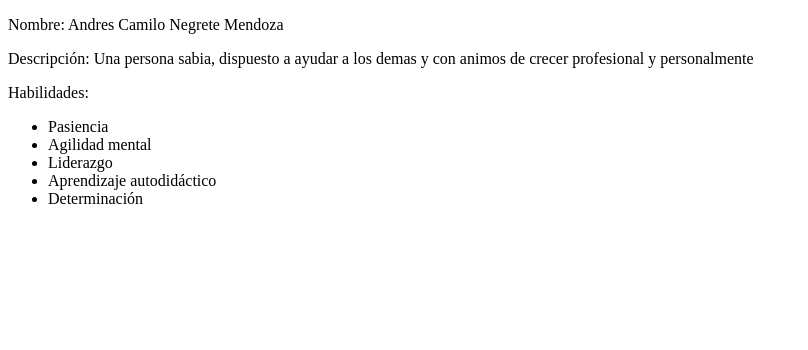
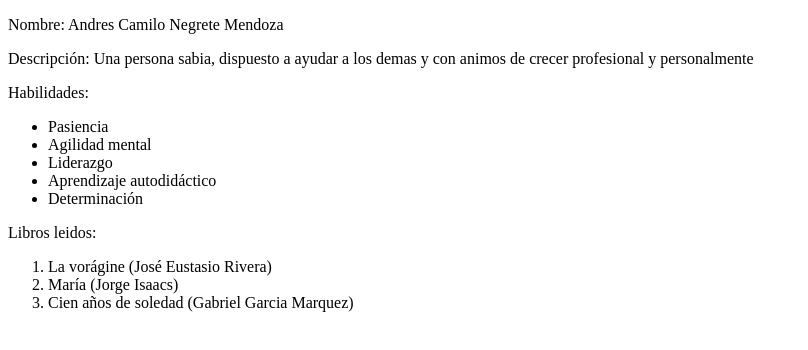
Before and after one commit to AndresN777/RUB-EJ-1, a plain HTML site: page index.html in a window 1280 px wide. Shown: the whole page, without its empty margins (0-808 px from the left). Drawn offline with Linux system fonts and the light colour scheme.

Commit message:
8 commit

```diff
--- a/index.html
+++ b/index.html
@@ -18,5 +18,12 @@
         <li>Aprendizaje autodidáctico</li>
         <li>Determinación</li>
     </ul>
+    <p></p>
+    <p>Libros leidos:</p>
+    <ol>
+        <li>La vorágine (José Eustasio Rivera)</li>
+        <li>María (Jorge Isaacs)</li>
+        <li>Cien años de soledad (Gabriel Garcia Marquez)</li>
+    </ol>
 </body>
 </html>
```
